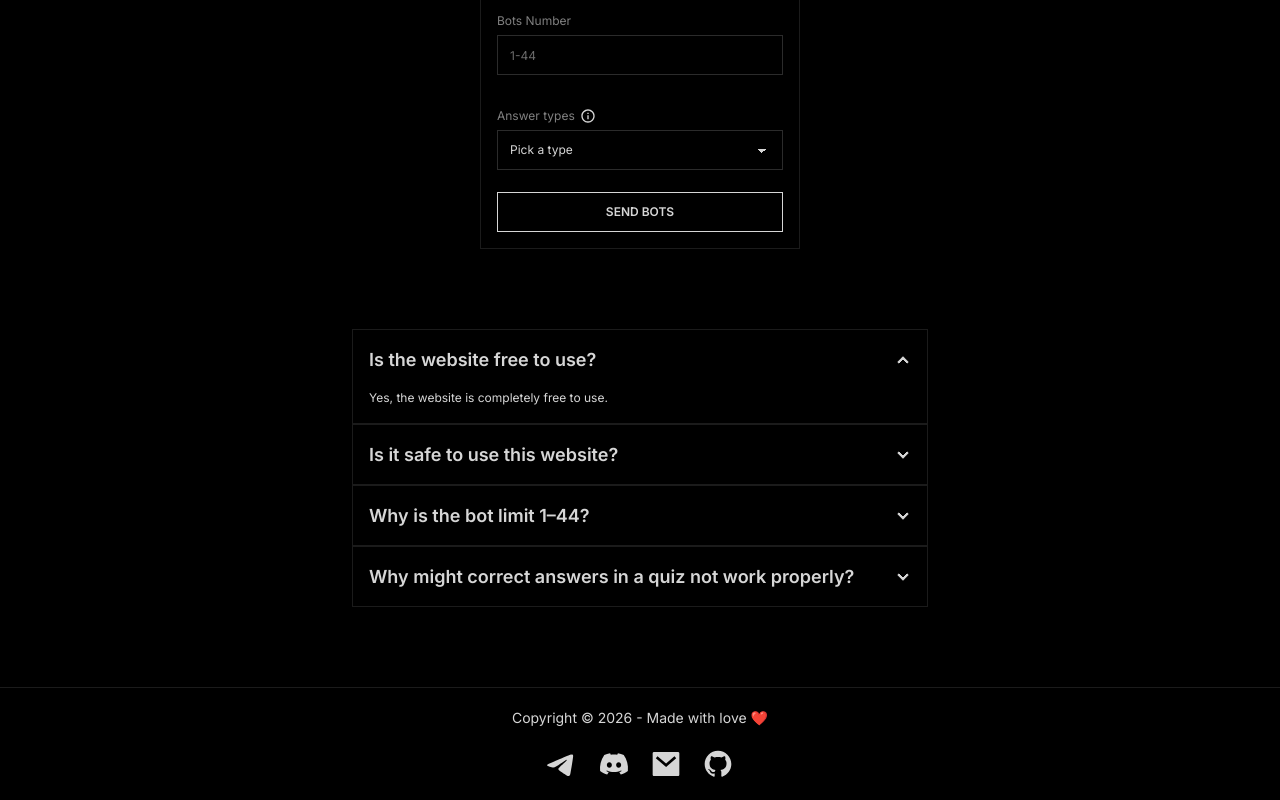
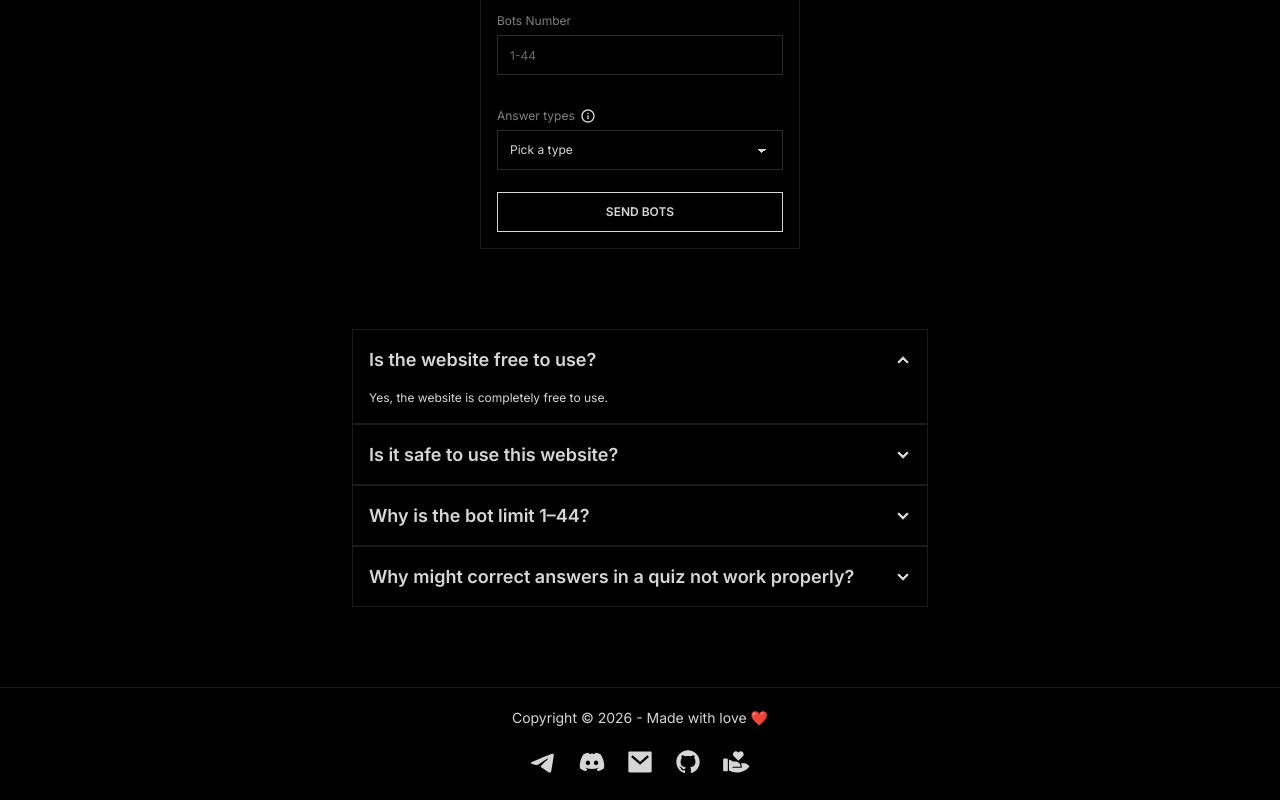
Before and after one commit to sh4man4ik/KahootBomber, a React (Vite) app in the folder frontend/: page / in a window 1280 px wide. Shown: the part 635-1435 px from the top of the page. Built offline with nearby package versions, Linux system fonts and the light colour scheme; no server answers.

Commit message:
Added donate button

```diff
--- a/frontend/src/modules/Footer/Footer.tsx
+++ b/frontend/src/modules/Footer/Footer.tsx
@@ -1,11 +1,12 @@
 import getText from '../../shared/texts/texts';
-import { RiTelegram2Fill, RiDiscordFill, RiMailFill, RiGithubFill } from '@remixicon/react';
+import { RiTelegram2Fill, RiDiscordFill, RiMailFill, RiGithubFill, RiHandHeartFill } from '@remixicon/react';
 
 function Footer() {
 	const telegramUrl = 'https://t.me/sh4man4ikk';
 	const discordUrl = 'https://discord.com/users/1263492247681237012';
 	const gmailUrl = 'mailto:daniil.ignatjev@gmail.com';
 	const githubUrl = 'https://github.com/sh4man4ik/KahootBomber';
+	const donateUrl = 'https://revolut.me/d_ignatjev';
 
 	return (
 		<>
@@ -16,16 +17,19 @@ function Footer() {
 				<nav>
 					<div className="grid grid-flow-col gap-5">
 						<a className="cursor-pointer" href={telegramUrl} target="_blank">
-							<RiTelegram2Fill size={32} />
+							<RiTelegram2Fill size={28} />
 						</a>
 						<a className="cursor-pointer" href={discordUrl} target="_blank">
-							<RiDiscordFill size={32} />
+							<RiDiscordFill size={28} />
 						</a>
 						<a className="cursor-pointer" href={gmailUrl} target="_blank">
-							<RiMailFill size={32} />
+							<RiMailFill size={28} />
 						</a>
 						<a className="cursor-pointer" href={githubUrl} target="_blank">
-							<RiGithubFill size={32} />
+							<RiGithubFill size={28} />
+						</a>
+						<a className="cursor-pointer" href={donateUrl} target="_blank">
+							<RiHandHeartFill size={28} />
 						</a>
 					</div>
 				</nav>
```
